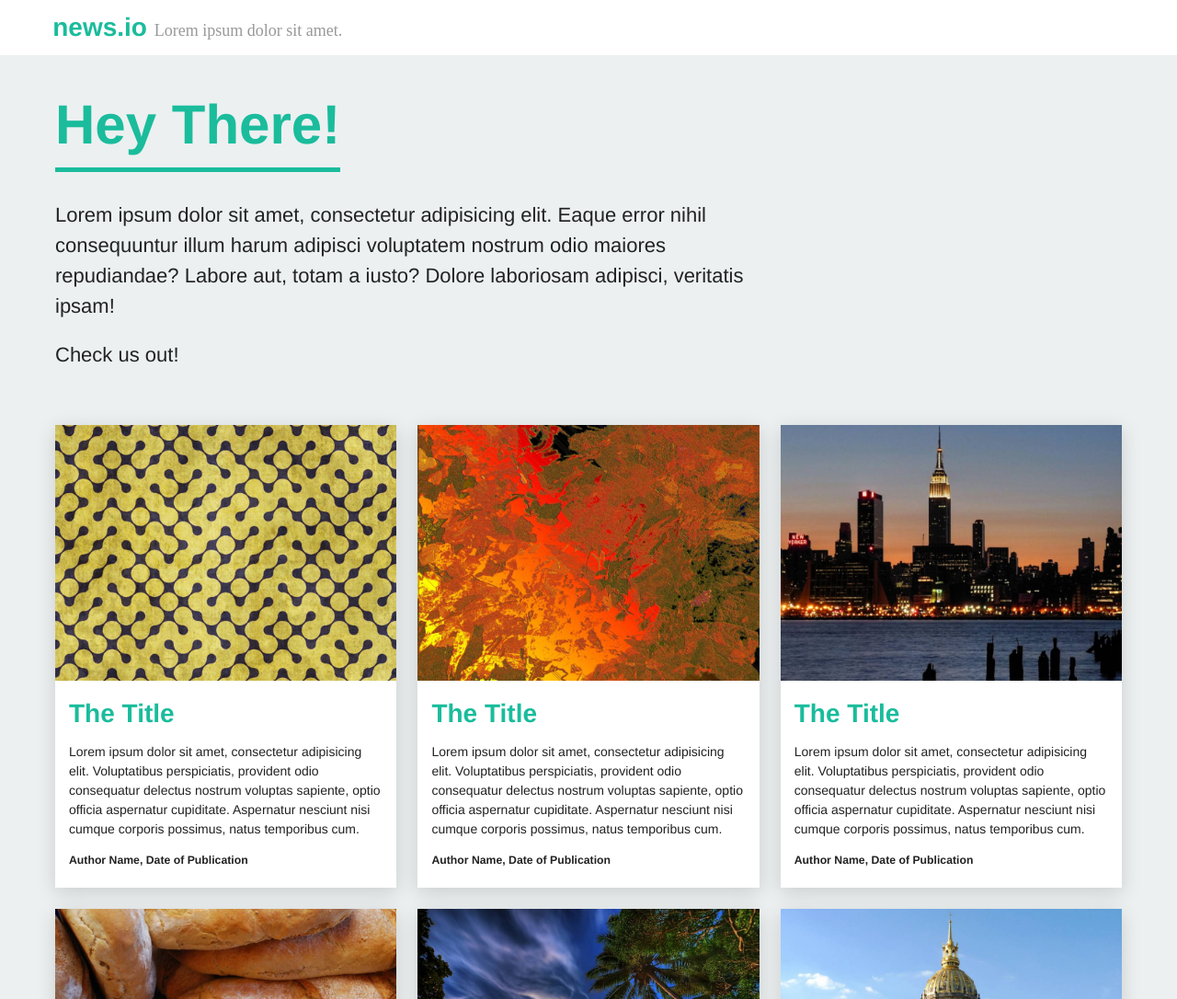
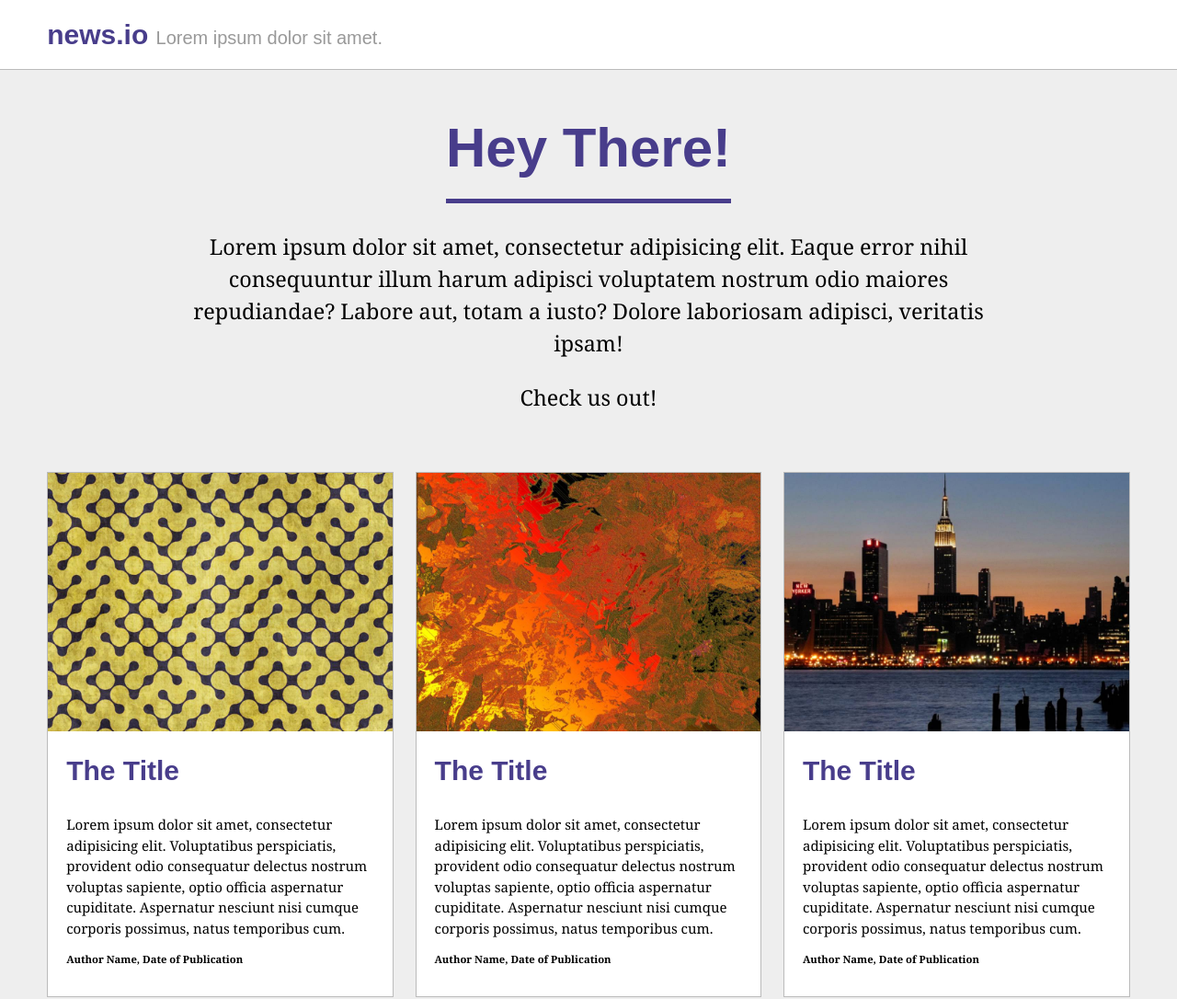
Before and after one commit to jrmykolyn/example.rwd-demo, a plain HTML site: page final/index.html in a window 1280 px wide. Shown: the top 1086 px of the page at 92% size. Drawn offline with Linux system fonts and the light colour scheme.

Commit message:
Simplify 'final' styles.

```diff
--- a/final/css/styles.css
+++ b/final/css/styles.css
@@ -1,21 +1,25 @@
 /* -------------------------------------------------- */
-/* NOTES */
+/* HINTS, TIPS, AND TRICKS */
 /* -------------------------------------------------- */
 /*
-- Identify colours.
-	- White: #fff;
-	- Off-black: #222;
-	- Grey: #999;
-	- Grey (dark): #555;
-	- Grey (light): #ecf0f1;
-	- Accent: #1abc9c;
-	- Accent (dark): #13af90;
-- Identify layouts.
-- Identify breakpoints.
-- Identify 'default' dimensions on layout elements.
-- Identify maximum dimensions of layout elements.
-- Build 'base' styles.
-- Build 'conditional' (eg. media query) styles.
+- When working from a reference, start by:
+	- Identifying the colours.
+	- Identifying the fonts/typefaces.
+- Write generic styles, then move on to more complex/specific styles.
+	- Generic styles include:
+		- elements that can be targeted by tag name (eg. 'main')
+		- links
+		- type elements ('h1', 'p', etc.)
+	- Complex/specific styles include:
+		- elements that must be targeted by class (eg. '.post')
+		- elements that must be targeted using a descendant selector.
+- When starting to write responsive styles:
+	- Identify the number of layouts.
+	- Identify when the layouts change (eg. the 'breakpoints').
+	- Test your media queries by making an obvious change to the document, and seeing if it's correctly applied.
+- Keep in mind:
+	- Preview your CSS in the browser often. Small mistakes can prevent entire stylesheets from being applied.
+	- If you're writing a rule that should only be applied when the screen is a certain size, make sure it's inside a media query!
 */
 
 /* -------------------------------------------------- */
@@ -42,97 +46,62 @@ body {
 /* -------------------------------------------------- */
 /* BASE STYLES */
 /* -------------------------------------------------- */
+/* GENERIC STYLES */
 html {
-	/*
-	The 'browser default' size for 1em/rem is 16px.
-	By setting the `font-size` property on <html> tag, we're able to define a 'custom rem' value.
-	*/
+	font-family: Georgia, sans-serif;
 	font-size: 62.5%; /* 10px / 16px = 0.625 (62.5%) */
-	font-family: 'Overpass', Helvetica, Arial, sans-serif;
+	line-height: 1.5;
 }
 
 body {
-	color: #222;
-	background-color: #ecf0f1;
-	line-height: 1.5;
+	background: #eee;
 }
 
 img {
-	max-width: 100%; /* Constrain images to size of parent container. */
+	max-width: 100%;
+	display: block;
 }
 
-h1,
-h2 {
-	font-family: 'Quicksand', Helvetica, Arial, sans-serif;
+a {
+	color: darkslateblue;
+	text-decoration: none;
 }
 
-
-a,
-a:visited {
-	text-decoration: none;
-	color: #1abc9c;
-}
-
-a:hover,
-a:focus,
-a:active {
-	color: #13af90;
-}
-
-button {
-	width: 94%;
-	max-width: 40rem; /* 400px / 10px = 40rem */
-	display: block;
-	color: #fff;
-	background: #1abc9c;
-	border: none;
-	margin: 4rem auto 4rem; /* 40px / 10px = 4rem */
-	padding: 2rem 1rem;
-
-	font-size: 1.6rem; /* 16px / 10px = 1.6rem */
-	font-weight: 600;
-	text-transform: uppercase;
-}
-
-button:hover,
-button:focus {
-	background: #13af90;
+h1, h2 {
+	font-family: Arial, sans-serif;
 }
 
 /* HEADER STYLES */
 header {
-	width: 100%;
-	height: 5rem; /* 50px / 10px = 5rem */
-	display: block;
 	background: #fff;
-	padding: 0 2rem;
+	padding: 1.5rem 0;
+	text-align: center;
 }
 
 .brand {
-	color: #1abc9c;
 	margin: 0;
 	font-size: 2rem; /* 20px / 10px = 2rem */
-	font-weight: 700;
-	line-height: 5rem; /* Setting the `line-height` equal to the height of the parent element causes the text to become vertically centred */
-	text-align: center;
+}
+
+.brand-main {
+	color: darkslateblue;
 }
 
 .brand-supporting {
 	display: none;
-	color: #999;
-	font-family: 'Overpass'; /* FIXME */
-	font-size: 1.8rem; /* 18px / 10px = 1.8rem */
-	font-weight: 400;
-	line-height: 1; /* 18px / 18px = 1 */
-	vertical-align: baseline;
 }
 
-/* MAIN STYLES */
-main {
-	width: 100%;
-	max-width: 120rem; /* 1200px / 10px = 120rem */
-	display: block;
-	overflow: auto;
+/* FOOTER STYLES */
+footer {
+	color: #999;
+	background: #222;
+	font-size: 1.5rem; /* 15px / 10px = 1.5rem */
+	padding: 2rem; /* 20px / 10px = 2rem */
+}
+
+footer p {
+	width: 92%;
+	font-size: 1em;
 }
 
 /* INTRO STYLES */
@@ -142,132 +111,90 @@ main {
 
 /* POST STYLES */
 .post {
-	background: #fff;
-	box-shadow: 0 0.5rem 2rem rgba( 0, 0, 0, 0.15 );
 	margin-bottom: 4rem; /* 40px / 10px = 4rem */
-	float: left;
-
-	font-size: 5rem;
+	background: white;
+	border-bottom: 0.1rem solid #bbb;
+	font-size: 4vw; /* 16px / 400px = 4vw */
 }
 
-.post * {
+.post div {
+	padding: 2rem; /* 20px / 10px = 2rem */
+}
+
+/* This is our post title */
+.post h2 {
+	font-size: 2em; /* 8vw / 4vw = 2em */
 	margin-top: 0;
 }
 
-.post div {
-	padding: 1.5rem; /* 15px / 10px = 1.5rem */
-	padding-bottom: 2rem; /* 20px / 10px = 2rem */
+/* This is our post excerpt */
+.post p {
+	font-size: 1em;
+	margin-top: 0;
 }
 
-.post img {
-	display: block;
+/* This is our post author information */
+.post h3 {
+	font-size: 0.75em; /* 3vw / 4vw = 0.75em */
+	margin-top: 0;
 }
 
-.post h2 {
-	color: #1abc9c;
-	font-size: 8.75vw; /* 28px / 320px (eg. mobile screen width) = 0.0875 (8.75vw) */
-	margin-bottom: 1rem; /* 10px / 10px = 1rem */
+/* 'CALL TO ACTION'/BUTTON STYLES */
+.call-to-action {
+	padding: 2rem;
 }
 
-.post p {
-	font-size: 4.375vw; /* 14px / 320px (eg. mobile screen width) = 0.04375 (4.375vw) */
-}
-
-.post h3 {
-	margin-bottom: 0;
-	font-size: 3.75vw; /* 12px / 32px (eg. mobile screen width) = 0.0375 (3.75vw) */
-}
-
-/* FOOTER STYLES */
-footer {
+button {
 	width: 100%;
-	height: auto;
+	max-width: 40rem; /* 400px / 10px = 40rem */
 	display: block;
-	color: #999;
-	background: #222;
-	padding: 3rem 2rem;
+	color: white;
+	background: darkslateblue;
+	border: none;
+	margin: 3rem auto; /* 30px / 10px = 3rem */
+	padding: 2rem; /* 20px / 10px = 2rem */
 	font-size: 1.5rem; /* 15px / 10px = 1.5rem */
-}
-
-footer h3 {
-	font-size: 1.333333em; /* 20px / 15px (`font-size` of parent) = 1.333333em */
-	color: #1abc9c;
-}
-
-footer p {
-	margin: 1rem 0;
-}
-
-.info {
-	width: 94%; /* Element should never span 100% of available horizontal space. */
-	max-width: 120rem; /* 1200px / 10px = 120rem */
-	margin: 0 auto;
-	overflow: auto;
-}
-
-.about,
-.contact,
-.sponsors {
-	margin-bottom: 3rem; /* 30px / 10px = 3rem */
-}
-
-.sponsors img {
-	margin: 0 1rem 1rem 0;
-}
-
-.legal {
-	color: #555;
-	text-align: center;
+	font-weight: bold;
+	text-transform: uppercase;
 }
 
 /* -------------------------------------------------- */
-/* MEDIA QUERIES */
+/* RESPONSIVE STYLES: TABLET */
 /* -------------------------------------------------- */
-@media all and (min-width: 600px) {
+@media ( min-width: 600px ) {
+	/* GENERIC STYLES */
+	main {
+		width: 92%;
+		margin: 0 auto;
+	}
+
+	/* HEADER STYLES */
 	header {
-		height: 6rem; /* 60px / 10px = 10rem */
+		text-align: left;
+		margin-bottom: 4rem;
+		border-bottom: 0.1rem solid #bbb;
 	}
 
 	.brand {
-		width: 94%; /* Element should never span 100% of available horizontal space. */
-		max-width: 120rem; /* 1200px / 10px = 120rem */
+		width: 92%;
 		margin: 0 auto;
-		font-size: 2.8rem; /* 28px / 10px = 2.8rem */
-		text-align: left;
-		line-height: 6rem; /* 60px / 10px = 6rem */
+		font-size: 3rem; /* 30px / 10px = 3rem */
 	}
 
 	.brand-supporting {
+		color: #999;
 		display: inline-block;
+		font-weight: normal;
+		font-size: 0.666em; /* 20px / 30px = 0.666em */
 	}
 
-	main {
-		width: 94%; /* Element should never span 100% of available horizontal space. */
-		margin: 0 auto;
-		padding: 4rem 2rem;
-	}
-
-	.post {
-		font-size: 1.4rem /* 14px / 10px = 1.4rem */
-	}
-
-	.post h2 {
-		font-size: 2em; /* 28px / 14px (`font-size` of parent) = 2em */
-	}
-
-	.post p {
-		font-size: 1em; /* 14px / 14px (`font-size` of parent) = 1em */
-	}
-
-	.post h3 {
-		font-size: 0.875em; /* 12px / 14px (`font-size` of parent) = 0.875em  */
-	}
-}
-
-@media all and (min-width: 600px) and (max-width: 959px) {
+	/* POST STYLES */
 	.post {
 		width: 48%;
+		border: 0.1rem solid #bbb;
 		margin-bottom: 4%;
+		float: left;
+		font-size: 1.5rem; /* 15px / 10px = 1.5rem */
 	}
 
 	.post:nth-child( 2n ) {
@@ -275,68 +202,56 @@ footer p {
 	}
 }
 
-@media all and (min-width: 960px) {
+/* -------------------------------------------------- */
+/* RESPONSIVE STYLES: DESKTOP */
+/* -------------------------------------------------- */
+@media ( min-width: 960px ) {
+	/* INTRO STYLES */
 	.intro {
-		width: 66%; /* TODO */
+		width: 75%;
 		display: block;
-		margin: 0;
-		margin-bottom: 4rem; /* 40px / 10px = 4rem */
-		padding: 0;
-		text-align: left;
-	}
-
-	.intro h2,
-	.intro h3 {
-		margin: 0 0 2rem;
+		margin: 0 auto 4rem;
+		font-size: 2rem; /* 20px / 10px = 2rem */
+		text-align: center;
 	}
 
 	.intro h2 {
-		color: #1abc9c;
 		display: inline-block;
-		margin-bottom: 3rem; /* 30px / 10px = 3rem */
+		color: darkslateblue;
+		border-bottom: 0.5rem solid darkslateblue;
 		padding-bottom: 1rem; /* 10px / 10px = 1rem */
-		border-bottom: 0.5rem #1abc9c solid;
-		font-size: 6rem; /* 60px / 10px = 6rem */
-		line-height: 1.2; /* 72px / 60px (`font-size` of element) = 1.2 */
+		margin: 0 auto 3rem;  /* 30px / 10px = 3rem */
+		font-size: 3em; /* 60px / 20px = 3em */
 	}
 
 	.intro h3 {
-		font-size: 2.2rem; /* 22px / 10px = 2.2rem */
-		font-weight: 500;
+		margin-top: 0;
+		font-weight: normal;
 	}
 
+	/* POST STYLES */
 	.post {
-		width: 32%; /* 32% x 3 = 96% */
+		width: 32%;
 		margin-bottom: 2%;
 	}
 
+	/* Remove `margin-left` set in previous media query. */
+	.post:nth-child( 2n ) {
+		margin-left: 0;
+	}
+
+	/* Add a `margin-left` to the 3rd 'post' in each row. */
 	.post:nth-child( 3n ) {
 		margin-left: 2%;
 	}
 
+	/* Add a `margin-left` to the 2nd 'post' in each row. */
 	.post:nth-child( 3n - 1 ) {
 		margin-left: 2%;
 	}
 
-	.about,
-	.contact,
-	.sponsors {
-		width: 32%;
-		margin-right: 2%;
-		margin-bottom: 0;
-		float: left;
-	}
-
-	.sponsors {
-		margin-right: 0;
-	}
-
-	.legal {
-		margin-top: 3rem;
-		clear: left;
-	}
-
+	/* 'CALL TO ACTION'/BUTTON STYLES */
 	button {
-		width: 32%;
+		max-width: 32%;
 	}
 }
```
